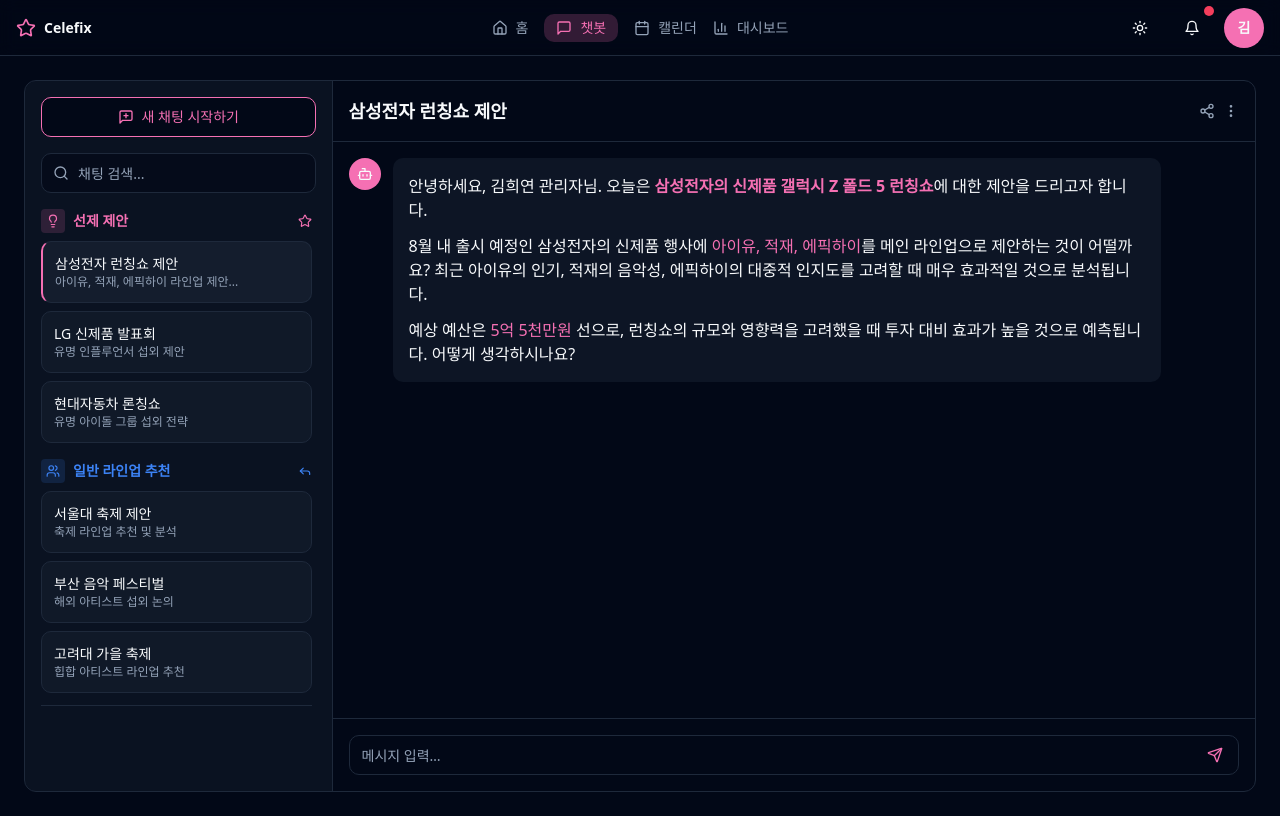
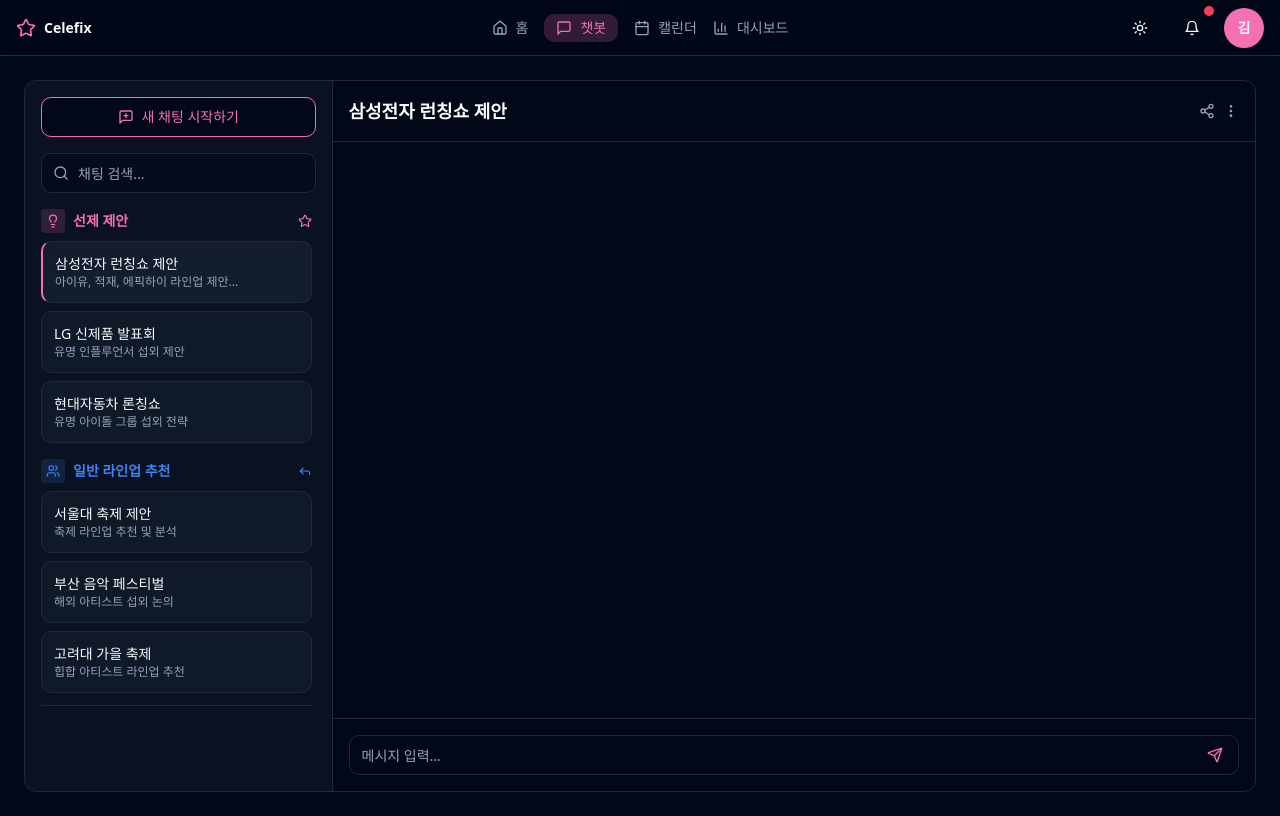
Before and after one commit to lje0722/celefix-auto-agent, a React (Vite) app: page /admin/chat/dashboard in a window 1280 px wide. Built offline with nearby package versions, Linux system fonts and the light colour scheme.

Commit message:
Remove auto-play chat

```diff
--- a/src/pages/admin/ChatDashboard.tsx
+++ b/src/pages/admin/ChatDashboard.tsx
@@ -22,7 +22,7 @@ import { useEffect, useState } from "react";
 import SeoulFestivalThread from "./threads/SeoulFestivalThread";
 export default function ChatDashboard() {
   const [activeThread, setActiveThread] = useState<"samsung" | "seoul">("samsung");
-  const [visibleCount, setVisibleCount] = useState(0);
+  const [visibleCount, setVisibleCount] = useState(-1);
   const location = useLocation();
 
   useEffect(() => {
@@ -32,19 +32,8 @@ export default function ChatDashboard() {
     }
   }, [location.search]);
   useEffect(() => {
-    if (activeThread !== "samsung") return;
-    setVisibleCount(0);
-    const total = 7;
-    const id = setInterval(() => {
-      setVisibleCount((c) => {
-        if (c >= total) {
-          clearInterval(id);
-          return c;
-        }
-        return c + 1;
-      });
-    }, 3000);
-    return () => clearInterval(id);
+    // autoplay disabled
+    setVisibleCount(-1);
   }, [activeThread]);
 
   return (
```
